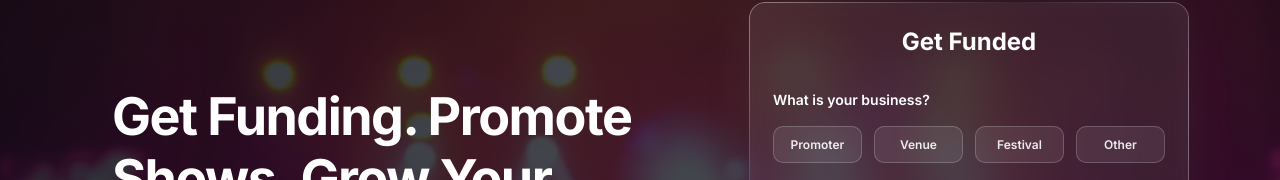
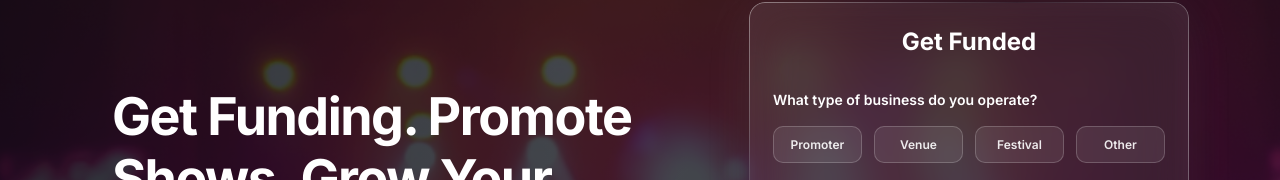
Before and after one commit to soundcheck-capital/soundcheck-showcase, a Next.js app: page / in a window 1280 px wide. Shown: the part 121-301 px from the top of the page. Built offline with nearby package versions, Linux system fonts and the light colour scheme; no server answers.

Commit message:
Update simulator business type label

```diff
--- a/components/Hero.js
+++ b/components/Hero.js
@@ -218,7 +218,7 @@ export default function Hero() {
             <h3 className="hero-form-title">Get Funded</h3>
             <div className="hero-form-field hero-form-customer-type">
               <label className="hero-form-customer-type-label" htmlFor="customer-type-select">
-              What is your business?
+              What type of business do you operate?
               </label>
              {/* <select
                 id="customer-type-select"
```
